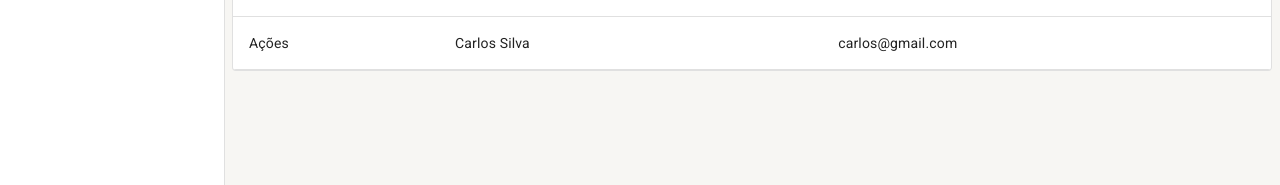
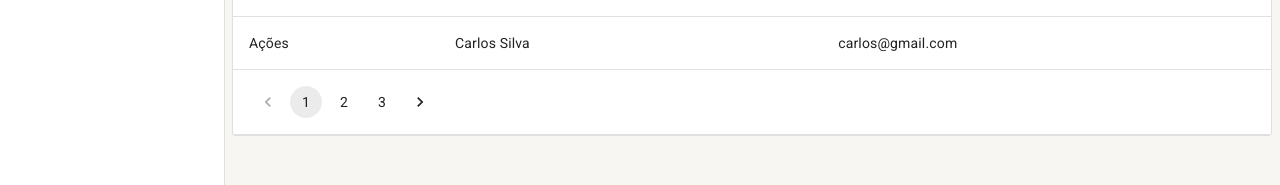
Before and after one commit to LuisPaulo1/curso-react-materialui, a React (Create React App) app: page /pessoas in a window 1280 px wide. Shown: the part 445-630 px from the top of the page. Built offline with nearby package versions, Linux system fonts and the light colour scheme; data requests are answered from the project's data file.

Commit message:
Adicionando paginação na listagem

```diff
--- a/src/pages/pessoas/ListagemDePessoas.tsx
+++ b/src/pages/pessoas/ListagemDePessoas.tsx
@@ -1,5 +1,5 @@
 import { useEffect, useMemo, useState } from "react";
-import { LinearProgress, Paper, Table, TableBody, TableCell, TableContainer, TableFooter, TableHead, TableRow } from "@mui/material";
+import { LinearProgress, Pagination, Paper, Table, TableBody, TableCell, TableContainer, TableFooter, TableHead, TableRow } from "@mui/material";
 import { useSearchParams } from "react-router-dom";
 
 import { IListagemPessoa, PessoasService } from "../../shared/services/api/pessoas/PessoasService";
@@ -19,10 +19,14 @@
     return searchParams.get('busca') || '';
   }, [searchParams]);
 
+  const pagina = useMemo(() => {
+    return Number(searchParams.get('pagina') || '1');
+  }, [searchParams]);
+
   useEffect(() => {
     setIsLoading(true);
     debounce(() => {
-      PessoasService.getAll(1, busca)
+      PessoasService.getAll(pagina, busca)
         .then((result) => {
           setIsLoading(false);
           if (result instanceof Error) {
@@ -33,7 +37,7 @@
           setRows(result.data);
         });
     });
-  }, [busca]);
+  }, [busca, pagina]);
 
   return (
     <LayoutBaseDePagina
@@ -43,7 +47,7 @@
           mostrarInputBusca
           textoBotaoNovo="Nova"
           textoDaBusca={busca}
-          aoMudarTextoDeBusca={ texto => setSearchParams({ busca: texto }, { replace: true })}
+          aoMudarTextoDeBusca={texto => setSearchParams({ busca: texto }, { replace: true })}
         />
       }
     >
@@ -65,14 +69,27 @@
               </TableRow>
             ))}
           </TableBody>
+
           {totalCount === 0 && !isLoading && (
             <caption>{Environment.LISTAGEM_VAZIA}</caption>
           )}
+
           <TableFooter>
             {isLoading && (
               <TableRow>
                 <TableCell colSpan={3}>
-                  <LinearProgress variant="indeterminate" />
+                  <LinearProgress variant='indeterminate' />
+                </TableCell>
+              </TableRow>
+            )}
+            {(totalCount > 0 && totalCount > Environment.LIMITE_DE_LINHAS) && (
+              <TableRow>
+                <TableCell colSpan={3}>
+                  <Pagination
+                    page={pagina}
+                    count={Math.ceil(totalCount / Environment.LIMITE_DE_LINHAS)}
+                    onChange={(_, newPage) => setSearchParams({ busca, pagina: newPage.toString() }, { replace: true })}
+                  />
                 </TableCell>
               </TableRow>
             )}
```
